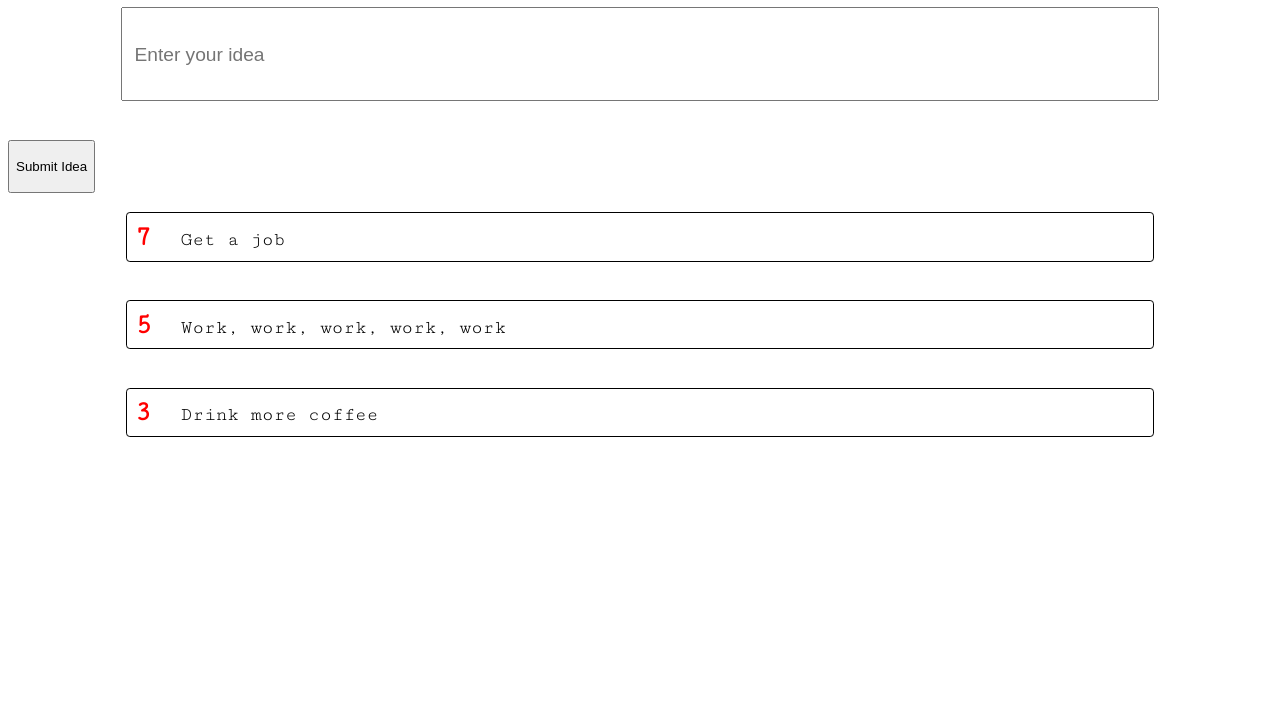
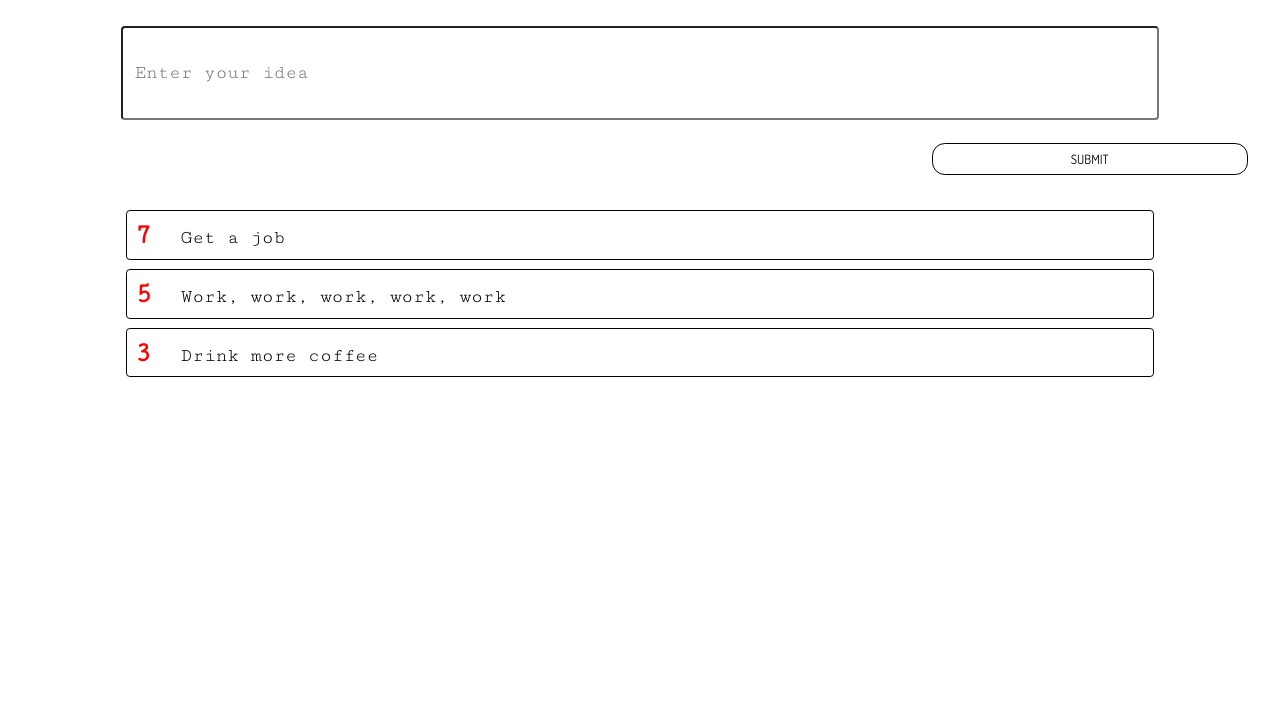
Before and after one commit to mel-booth/brainstorm-demo-redo, a React app: page / in a window 1280 px wide. Shown: the part 84-800 px from the top of the page. Built offline with nearby package versions, Linux system fonts and the light colour scheme.

Commit message:
spacing, borders, button placement among other things...

```diff
--- a/components/app.js
+++ b/components/app.js
@@ -8,7 +8,7 @@ const App = (props) => {
       <input id='idea-input' type='text' placeholder='Enter your idea' />
       <button id='btn' type='submit' value='Submit' onClick={(e) => {
         props.dispatch({type:'ADD_IDEA', payload: {details: e.target.previousSibling.value, votes: 0}})
-      }}>Submit Idea</button>
+      }}>Submit</button>
       </div>
     </div>
   )
--- a/index.css
+++ b/index.css
@@ -12,6 +12,8 @@ h1 {
   font-family: 'Dosis', sans-serif;
   text-transform: uppercase;
   font-size: 2.2em;
+  text-align: center;
+  margin-bottom: 1.2em;
 }
 
 input {
@@ -20,22 +22,35 @@ input {
   width: 80%;
   margin: 0 auto;
   padding: .6em;
-  margin-bottom: 2em;
-  font-size: 1.2em
+  margin-bottom: 1.2em;
+  font-family: 'Cutive Mono', monospace;
+  font-size: 1.2em;
+  border-radius: .2em;
 }
 
 button {
-  height: 4em;
+  float: right;
+  height: 2.5em;
+  width: 25%;
+  font-size: .8em;
+  font-family: 'Dosis', sans-serif;
+  text-transform: uppercase;
+  background-color: inherit;
+  border: solid .5px black;
+  border-radius: 1em;
+  margin-bottom: 2em;
+  margin-right: 1.9em;
 
 }
 
 ul {
   display: block;
   list-style: none;
-  margin-bottom: 2em;
   font-size: 1.2em;
   width: 100%;
   padding-left: 0;
+  margin-top: .5em;
+  margin-bottom: .5em;
 
 }
 
@@ -45,15 +60,10 @@ li {
   border: solid .5px black;
   border-radius: .2em;
   padding: .4em;
-
 }
 
 .idea-input {
-
-}
-
-.idea {
-
+  overflow: hidden;
 }
 
 #idea {
```
